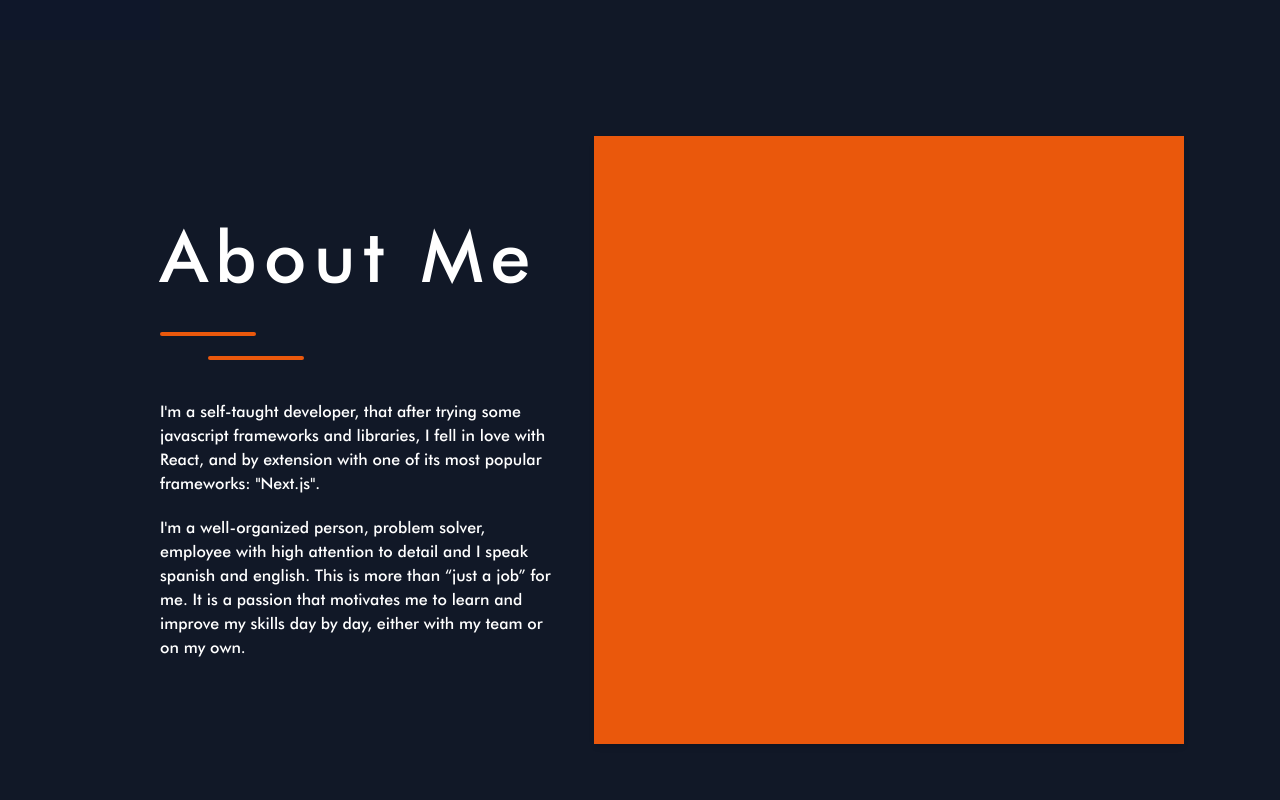
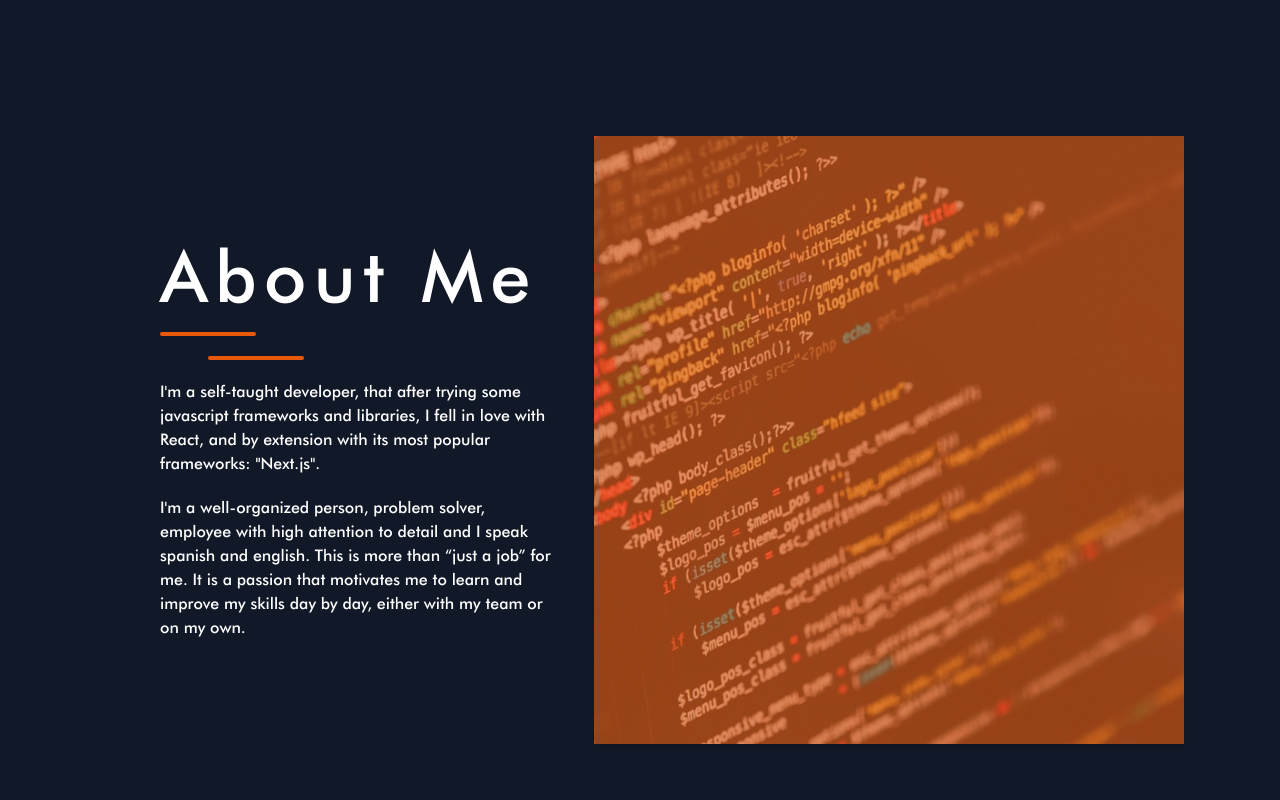
Before and after one commit to TulioDR/portfolio-v2, a Next.js app: page / in a window 1280 px wide. Shown: the part 760-1560 px from the top of the page. Built offline with nearby package versions, Linux system fonts and the light colour scheme.

Commit message:
new skill image added

```diff
--- a/src/containers/About.tsx
+++ b/src/containers/About.tsx
@@ -12,15 +12,15 @@ export default function About({}: Props) {
    return (
       <SectionContainer index={1}>
          <div className="flex h-full space-x-10">
-            <div className="space-y-10 w-2/5 flex flex-col justify-center">
+            <div className="space-y-5 2xl:space-y-8 w-2/5 flex flex-col justify-center">
                <SectionTitle>About Me</SectionTitle>
                <Underline />
-               <div className="space-y-5 2xl:text-xl">
+               <div className="space-y-5 text-xs lg:text-sm xl:text-base 2xl:text-lg">
                   <div>
                      I'm a self-taught developer, that after trying some
                      javascript frameworks and libraries, I fell in love with
-                     React, and by extension with one of its most popular
-                     frameworks: "Next.js".
+                     React, and by extension with its most popular frameworks:
+                     "Next.js".
                   </div>
                   <div>
                      I'm a well-organized person, problem solver, employee with
@@ -39,9 +39,17 @@ export default function About({}: Props) {
                   delay: 0.4,
                   ease: "easeInOut",
                }}
-               className="space-y-5 w-3/5 shadow-md h-full origin-right relative overflow-hidden bg-orange-600"
+               className=" w-3/5 shadow-md h-full origin-right relative overflow-hidden"
             >
+               <Image
+                  src={aboutImage}
+                  alt="skills"
+                  layout="fill"
+                  className="object-cover"
+               />
+               <div className="bg-orange-600 bg-opacity-60 top-0 left-0 w-full h-full absolute"></div>
                <CardAnimation />
+               <div className="absolute space-y-5 w-full h-full"></div>
             </motion.div>
          </div>
       </SectionContainer>
--- a/src/containers/Contact.tsx
+++ b/src/containers/Contact.tsx
@@ -1,10 +1,10 @@
-// import CardAnimation from "../animations/CardAnimation";
 import SectionContainer from "../components/SectionContainer";
 import SectionTitle from "../components/SectionTitle";
-import { motion } from "framer-motion";
+// import { motion } from "framer-motion";
 import Underline from "../components/Underline";
 import Image from "next/image";
 import contactImg from "../assets/images/contact.jpg";
+import CardAnimation from "../animations/CardAnimation";
 
 export default function Contact() {
    return (
@@ -28,6 +28,7 @@ export default function Contact() {
                   className="object-cover"
                />
                <div className="w-full h-full bg-orange-800 bg-opacity-50 absolute top-0 left-0"></div>
+               <CardAnimation />
                <div className="px-40 space-y-5 w-full h-full absolute top-0 left-0 flex flex-col justify-center">
                   <div className="flex space-x-5">
                      <input
@@ -54,23 +55,6 @@ export default function Contact() {
                      Send
                   </button>
                </div>
-               <motion.div
-                  initial={{ x: 0 }}
-                  animate={{ x: "100%" }}
-                  transition={{ duration: 0.7, delay: 0.5, ease: "easeInOut" }}
-                  className="bg-slate-800 absolute top-0 left-0 w-full h-full z-50"
-               >
-                  <motion.div
-                     initial={{ width: 0 }}
-                     animate={{ width: "50%" }}
-                     transition={{
-                        duration: 0.7,
-                        delay: 0.4,
-                        ease: "easeInOut",
-                     }}
-                     className="bg-orange-600 top-0 left-0 w-full h-full"
-                  ></motion.div>
-               </motion.div>
             </div>
          </div>
       </SectionContainer>
```
Also changed, not shown: src/assets/images/skills.jpg, src/assets/images/skills2.jpg (added).
